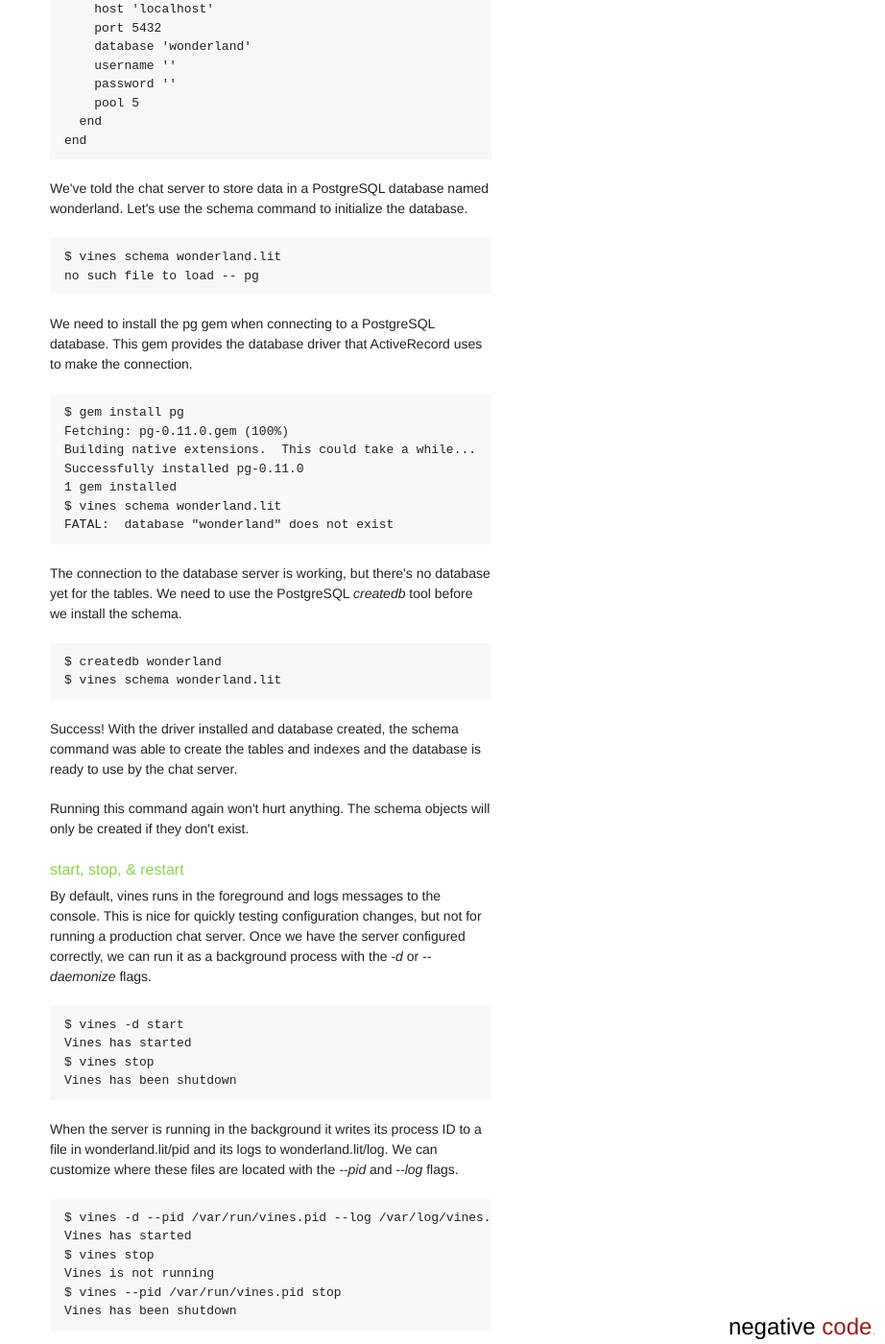
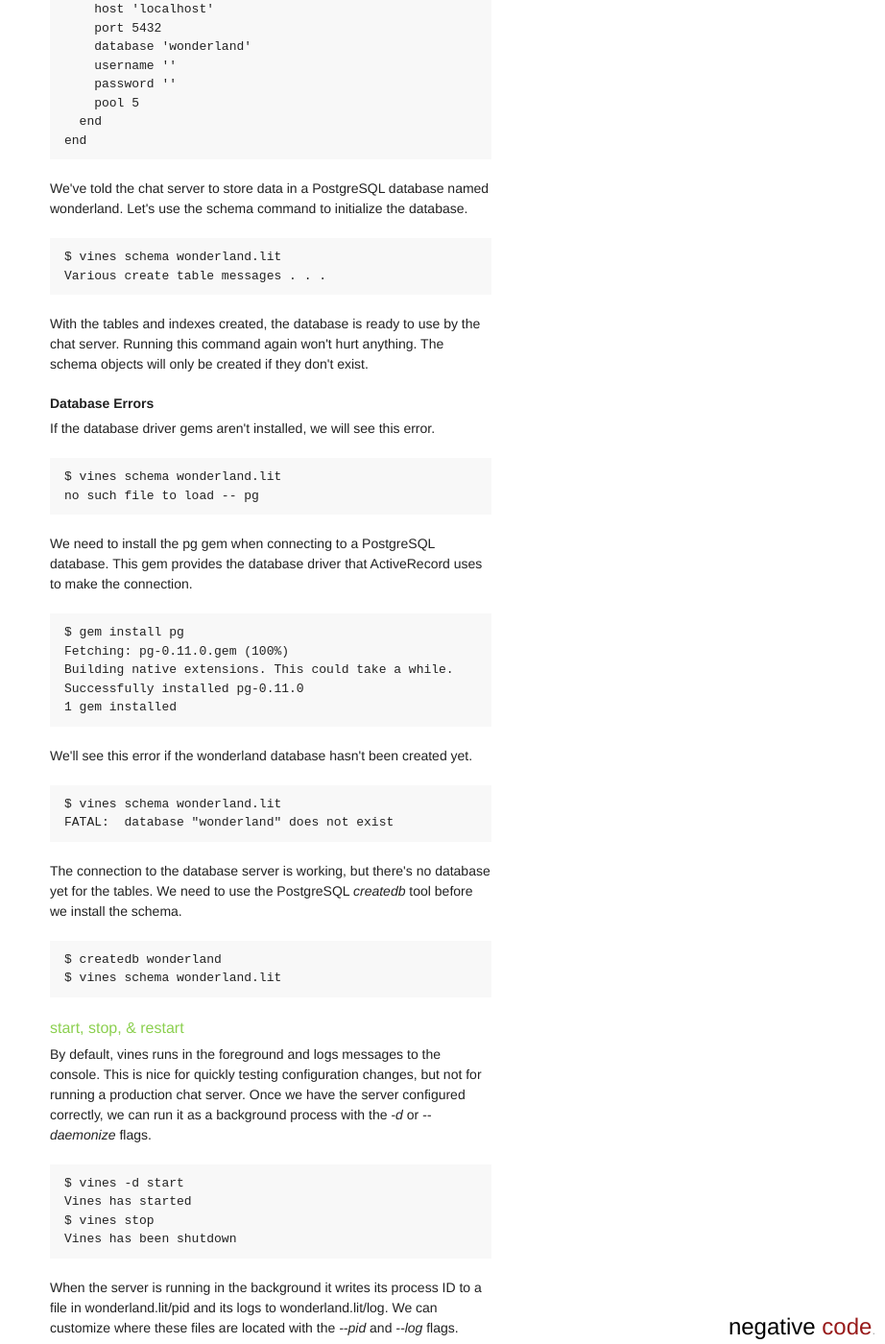
Before and after one commit to negativecode/vines, a Jekyll site: the page built from commands.html, in a window 1280 px wide and 1400 px high, scrolled down 2893 px. Shown: the whole window at 96% size, without its empty margins (358-1280 px from the left). Built offline with Jekyll 4.4.1, drawn with Linux system fonts in a browser that asks for light colours.

Commit message:
Move database error description to its own section.

```diff
--- a/commands.html
+++ b/commands.html
@@ -176,6 +176,20 @@ end
 </p>
 <pre>
 $ vines schema wonderland.lit
+Various create table messages . . .
+</pre>
+<p>
+  With the tables and indexes created, the database is ready to use by the chat
+  server. Running this command again won't hurt anything. The schema objects will
+  only be created if they don't exist.
+</p>
+
+<h3>Database Errors</h3>
+<p>
+  If the database driver gems aren't installed, we will see this error.
+</p>
+<pre>
+$ vines schema wonderland.lit
 no such file to load -- pg
 </pre>
 <p>
@@ -185,9 +199,14 @@ no such file to load -- pg
 <pre>
 $ gem install pg
 Fetching: pg-0.11.0.gem (100%)
-Building native extensions.  This could take a while...
+Building native extensions. This could take a while.
 Successfully installed pg-0.11.0
 1 gem installed
+</pre>
+<p>
+  We'll see this error if the wonderland database hasn't been created yet.
+</p>
+<pre>
 $ vines schema wonderland.lit
 FATAL:  database "wonderland" does not exist
 </pre>
@@ -200,15 +219,6 @@ FATAL:  database "wonderland" does not exist
 $ createdb wonderland
 $ vines schema wonderland.lit
 </pre>
-<p>
-  Success! With the driver installed and database created, the schema command
-  was able to create the tables and indexes and the database is ready to use
-  by the chat server.
-</p>
-<p>
-  Running this command again won't hurt anything. The schema objects will only be
-  created if they don't exist.
-</p>
 
 <h2>start, stop, &amp; restart</h2>
 <p>
```
